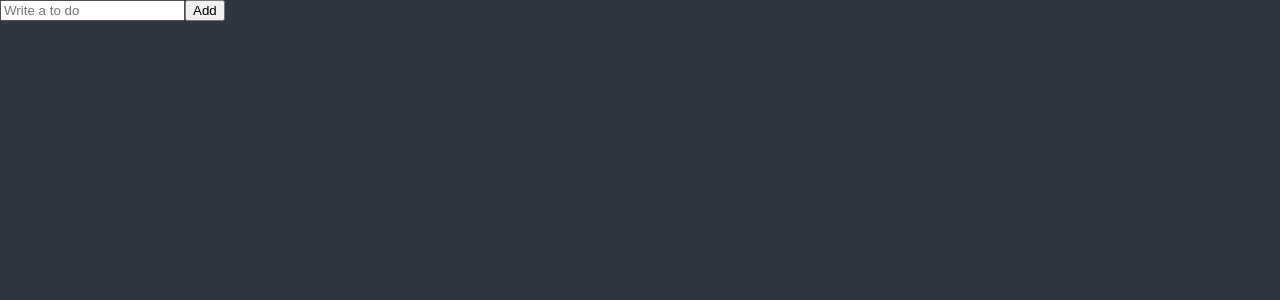
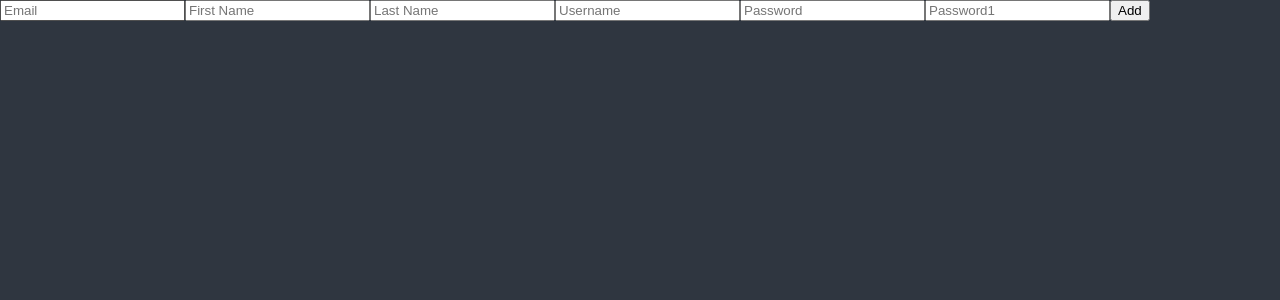
Before and after one commit to gyuhyuk/React-Todo-App, a React (Create React App) app: page / in a window 1280 px wide. Shown: the top 300 px of the page. Built offline with nearby package versions, Linux system fonts and the light colour scheme.

Commit message:
#6.6 Forms

```diff
--- a/package.json
+++ b/package.json
@@ -12,6 +12,7 @@
     "@types/react-dom": "^18.0.0",
     "react": "^18.2.0",
     "react-dom": "^18.2.0",
+    "react-hook-form": "^7.48.2",
     "react-router-dom": "^6.18.0",
     "react-scripts": "5.0.1",
     "recoil": "^0.7.7",
--- a/src/TodoList.tsx
+++ b/src/TodoList.tsx
@@ -1,23 +1,17 @@
-import { useState } from "react";
+import { useForm } from "react-hook-form";
 
 const TodoList = () => {
-  const [todo, setTodo] = useState("");
-  const onChange = (event: React.FormEvent<HTMLInputElement>) => {
-    const {
-      currentTarget: { value },
-    } = event;
-    setTodo(value);
-  };
-
-  const onSubmit = (event: React.FormEvent<HTMLFormElement>) => {
-    event.preventDefault();
-    console.log(todo);
-  };
-
+  const { register, watch } = useForm();
+  console.log(watch());
   return (
     <div>
-      <form onSubmit={onSubmit}>
-        <input onChange={onChange} value={todo} placeholder="Write a to do" />
+      <form>
+        <input {...register("Email")} placeholder="Email" />
+        <input {...register("firstname")} placeholder="First Name" />
+        <input {...register("lastname")} placeholder="Last Name" />
+        <input {...register("username")} placeholder="Username" />
+        <input {...register("password")} placeholder="Password" />
+        <input {...register("password1")} placeholder="Password1" />
         <button>Add</button>
       </form>
     </div>
```
Also changed, not shown: 1 other file (tests, documents, lock files or other folders).
